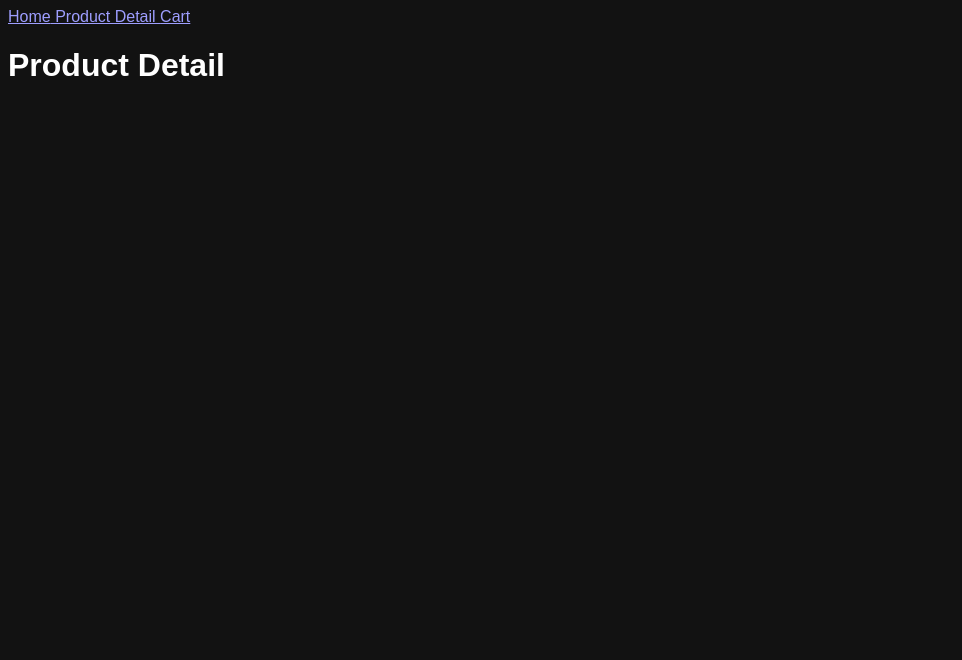
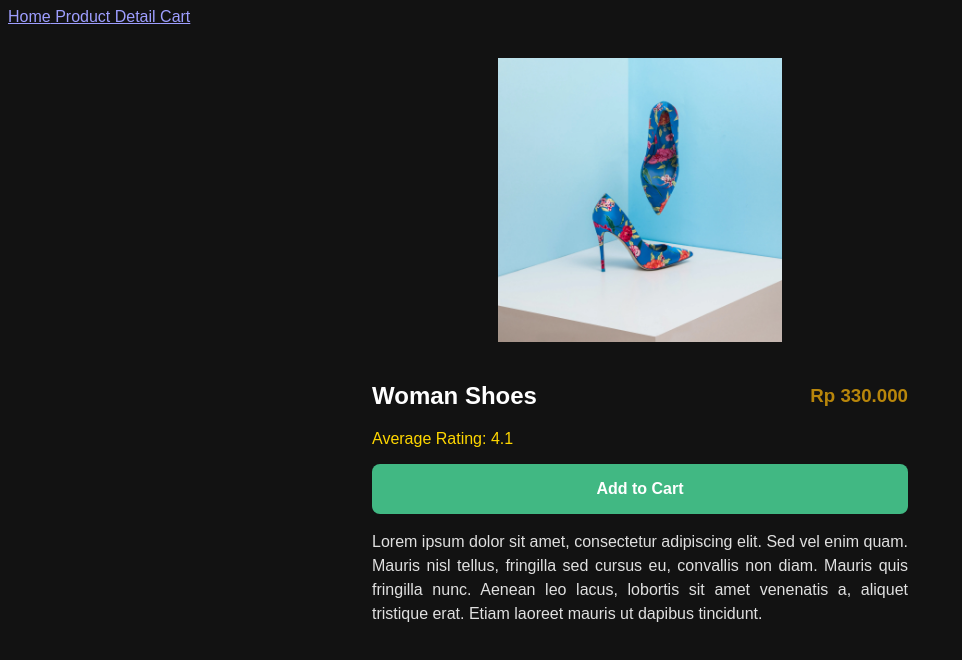
Before and after one commit to Zevhys/quickCart-client, a Vue app: page /product/109 in a window 1280 px wide. Shown: the top 660 px of the page, without its empty margins (0-962 px from the left). Built offline with nearby package versions, Linux system fonts and the light colour scheme.

Commit message:
display product detail page

```diff
--- a/src/views/product/ProductDetail.vue
+++ b/src/views/product/ProductDetail.vue
@@ -1,11 +1,50 @@
 <template>
   <div>
-    <h1>Product Detail</h1>
+    <div id="page-wrap">
+      <div id="img-wrap">
+        <img :src="product.imageUrl" :alt="`Image of ${product.name}`" />
+      </div>
+      <div id="product-details">
+        <h2>{{ product.name }}</h2>
+        <h3 id="price">
+          Rp
+          {{
+            product.price.toLocaleString("id-ID", {
+              style: "currency",
+              currency: "IDR",
+            })
+          }}
+        </h3>
+        <p class="rate">Average Rating: {{ product.averageRating }}</p>
+        <button id="add-to-cart">Add to Cart</button>
+        <p class="desc">{{ product.description }}</p>
+      </div>
+    </div>
   </div>
 </template>
 
 <script>
-export default {};
+import { products } from "../../data-seed";
+
+export default {
+  data() {
+    return {
+      products,
+    };
+  },
+
+  computed: {
+    product() {
+      return this.products.find((p) => {
+        return p.id === this.$route.params.id;
+      });
+    },
+  },
+
+  mounted() {
+    console.log(this.product);
+  },
+};
 </script>
 
 <style scoped>
@@ -20,7 +59,7 @@ export default {};
 }
 
 img {
-  width: 400px;
+  width: 50%;
 }
 
 #product-details {
@@ -32,9 +71,21 @@ img {
   width: 100%;
 }
 
+.rate {
+  color: #ffd700;
+}
+
+.desc {
+  font-size: 16px;
+  line-height: 1.5;
+  color: #e0e0e0;
+  text-align: justify;
+}
+
 #price {
   position: absolute;
-  top: 24px;
+  top: 20px;
   right: 16px;
+  color: #b8860b;
 }
 </style>
```
